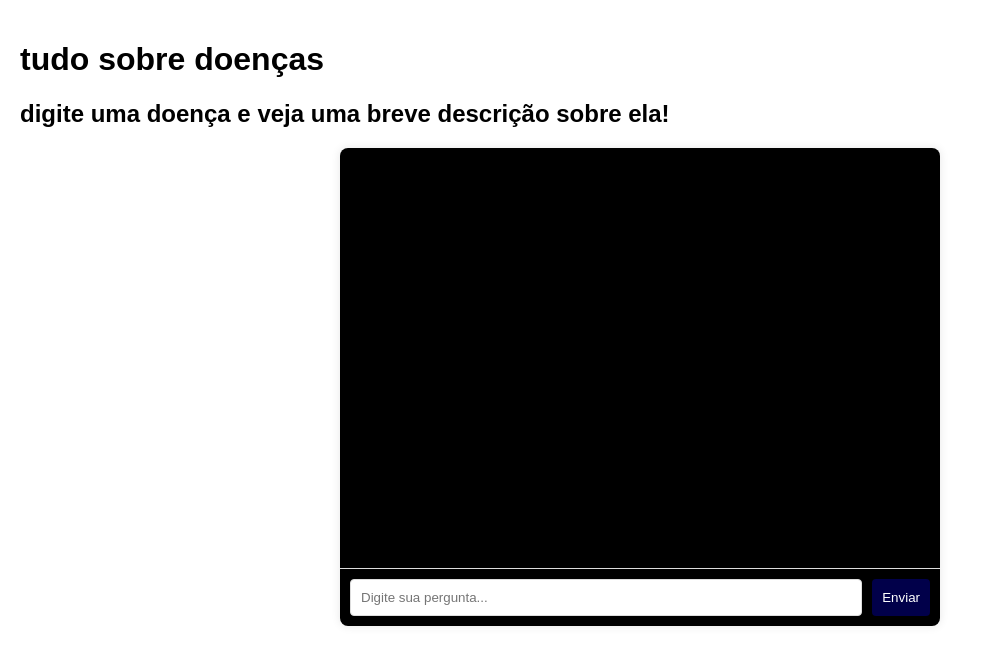
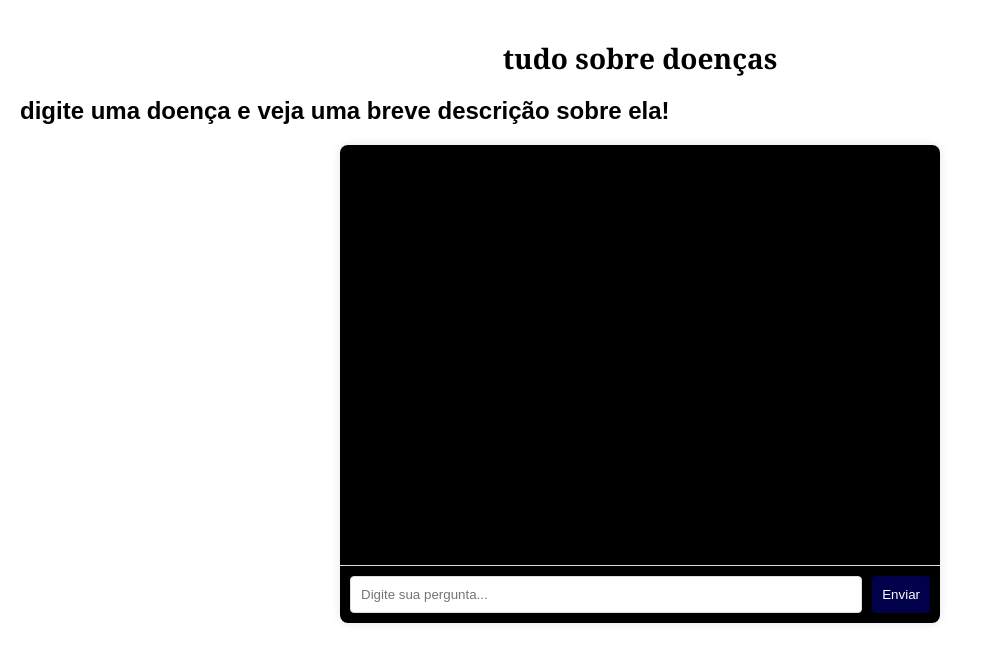
Before and after one commit to felpis244/TRABALHO-CHAT-DOENCAS, a plain HTML site: page index.html in a window 1280 px wide. Shown: the whole page, without its empty margins (0-983 px from the left). Drawn offline with Linux system fonts and the light colour scheme.

Commit message:
Update style.css

```diff
--- a/style.css
+++ b/style.css
@@ -59,3 +59,6 @@ body {
     text-align: left;
     color: rgb(195, 43, 5);
 }
+
+h1 {
+font-size: 28px; text-align: center; color: #000000; margin-bottom: 20px; font-family: 'Georgia', serif;}
```
